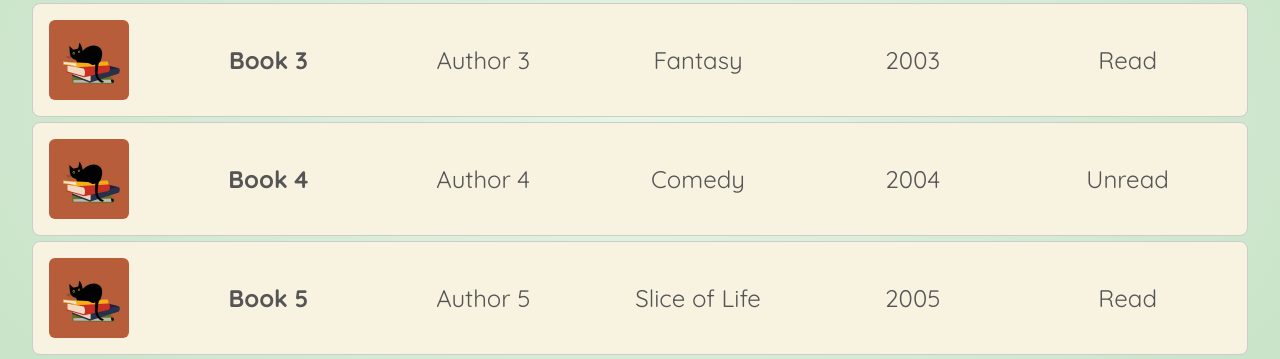
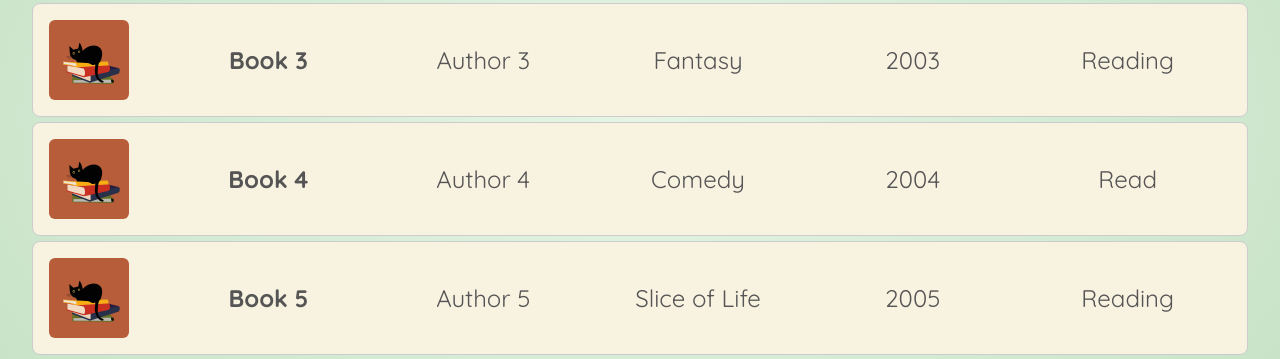
Before and after one commit to Devalent20/Bookshop-store, an Angular app: page / in a window 1280 px wide. Shown: the part 283-642 px from the top of the page. Built offline with nearby package versions, Linux system fonts and the light colour scheme.

Commit message:
Some changes

```diff
--- a/src/app/book/book-item/book-item.component.html
+++ b/src/app/book/book-item/book-item.component.html
@@ -1,10 +1,10 @@
 <article class="book-card">
   <img class="book-cover" [src]="getCoverBook(book.cover)" alt="book.title" />
   <section class="book-info">
-    <span class="book-title">{{ book.title }}</span>
-    <span class="book-author"> {{ book.author }}</span>
-    <span class="book-genre"> {{ book.genre }}</span>
-    <span class="book-year"> {{ book.publicationYear }}</span>
-    <span class="book-status"> {{ book.status }}</span>
+    <h2 class="book-title">{{ book.title }}</h2>
+    <p class="book-author">{{ book.author }}</p>
+    <p class="book-genre">{{ book.genre }}</p>
+    <p class="book-year">{{ book.publicationYear }}</p>
+    <p class="book-status">{{ book.status }}</p>
   </section>
 </article>
--- a/src/app/book/book-list/book-list.component.scss
+++ b/src/app/book/book-list/book-list.component.scss
@@ -1,49 +1,5 @@
-/* Grid */
 .book-grid {
   display: grid;
   gap: 5px;
   padding: 16px;
 }
-
-/* Libro de la lista */
-.book-card {
-  display: grid;
-  grid-template-columns: 100px 1fr; /* Divide los elementos del libro en 2 columnas (Imagen y detalles) */
-  border: 1px solid #ccc;
-  border-radius: 8px;
-  gap: 16px;
-  padding: 16px;
-  background-color: #f8f2e0;
-}
-
-.book-card:hover {
-  background-color: #f8f8f8;
-}
-
-/* Imagen */
-.book-cover {
-  width: 10vh;
-  height: auto;
-  border-radius: 6px;
-}
-
-.book-title,
-.book-author,
-.book-genre,
-.book-year,
-.book-status {
-  text-align: center;
-  font-size: 1.5em;
-  color: #555;
-}
-
-.book-title {
-  font-weight: bold;
-}
-
-.book-info {
-  display: grid;
-  grid-template-columns: repeat(5, 1fr);
-  gap: 8px;
-  align-items: center;
-}
--- a/src/app/book/book.model.ts
+++ b/src/app/book/book.model.ts
@@ -5,5 +5,11 @@ export type Book = {
   genre: string;
   cover: string;
   publicationYear: number;
-  status: string;
+  status: BookStatus;
 };
+
+export enum BookStatus {
+  READ = 'Read',
+  UNREAD = 'Unread',
+  READING = 'Reading',
+}
--- a/src/app/book/book.service.ts
+++ b/src/app/book/book.service.ts
@@ -1,5 +1,5 @@
 import { Injectable } from '@angular/core';
-import { Book } from './book.model';
+import { Book, BookStatus } from './book.model';
 
 @Injectable({ providedIn: 'root' })
 export class BookService {
@@ -11,7 +11,7 @@ export class BookService {
       genre: 'Fiction',
       cover: 'cover1.jpg',
       publicationYear: 2001,
-      status: 'Read',
+      status: BookStatus.READ,
     },
     {
       id: 2,
@@ -20,7 +20,7 @@ export class BookService {
       genre: 'Non-Fiction',
       cover: 'cover1.jpg',
       publicationYear: 2002,
-      status: 'Unread',
+      status: BookStatus.UNREAD,
     },
     {
       id: 3,
@@ -29,7 +29,7 @@ export class BookService {
       genre: 'Fantasy',
       cover: 'cover1.jpg',
       publicationYear: 2003,
-      status: 'Read',
+      status: BookStatus.READING,
     },
     {
       id: 4,
@@ -38,7 +38,7 @@ export class BookService {
       genre: 'Comedy',
       cover: 'cover1.jpg',
       publicationYear: 2004,
-      status: 'Unread',
+      status: BookStatus.READ,
     },
     {
       id: 5,
@@ -47,7 +47,7 @@ export class BookService {
       genre: 'Slice of Life',
       cover: 'cover1.jpg',
       publicationYear: 2005,
-      status: 'Read',
+      status: BookStatus.READING,
     },
     {
       id: 6,
@@ -56,7 +56,7 @@ export class BookService {
       genre: 'Drama',
       cover: 'cover1.jpg',
       publicationYear: 2006,
-      status: 'Unread',
+      status: BookStatus.UNREAD,
     },
   ];
 
```
